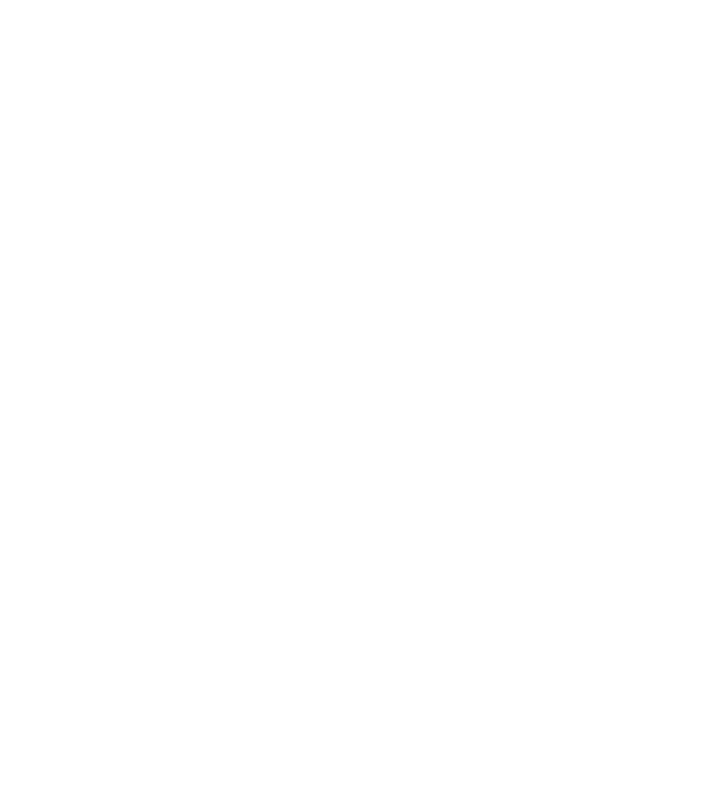
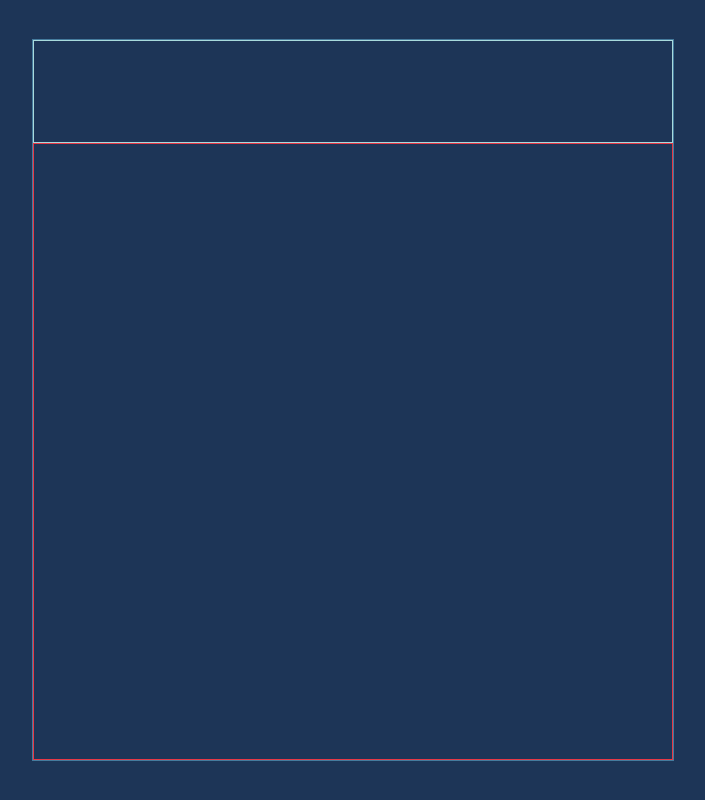
Before and after one commit to karey-higuera/agile-calculator, a plain HTML site: page index.html in a window 1280 px wide. Shown: the whole page, without its empty margins (287-992 px from the left). Drawn offline with Linux system fonts and the light colour scheme.

Commit message:
add CSS reset and basic calculator layout

```diff
--- a/index.html
+++ b/index.html
@@ -4,10 +4,14 @@
     <meta charset="UTF-8">
     <meta name="viewport" content="width=device-width, initial-scale=1.0">
     <script src="main.js"></script>
+    <link rel="stylesheet" href="reset.css">
     <link rel="stylesheet" href="style.css">
     <title>Calculator</title>
 </head>
 <body>
-
+    <div id="calculator">
+        <div id="display"></div>
+        <div id="input"></div>
+    </div>
 </body>
 </html>
--- /dev/null
+++ b/reset.css
@@ -0,0 +1,48 @@
+/* http://meyerweb.com/eric/tools/css/reset/
+   v2.0 | 20110126
+   License: none (public domain)
+*/
+
+html, body, div, span, applet, object, iframe,
+h1, h2, h3, h4, h5, h6, p, blockquote, pre,
+a, abbr, acronym, address, big, cite, code,
+del, dfn, em, img, ins, kbd, q, s, samp,
+small, strike, strong, sub, sup, tt, var,
+b, u, i, center,
+dl, dt, dd, ol, ul, li,
+fieldset, form, label, legend,
+table, caption, tbody, tfoot, thead, tr, th, td,
+article, aside, canvas, details, embed,
+figure, figcaption, footer, header, hgroup,
+menu, nav, output, ruby, section, summary,
+time, mark, audio, video {
+	margin: 0;
+	padding: 0;
+	border: 0;
+	font-size: 100%;
+	font: inherit;
+	vertical-align: baseline;
+}
+/* HTML5 display-role reset for older browsers */
+article, aside, details, figcaption, figure,
+footer, header, hgroup, menu, nav, section {
+	display: block;
+}
+body {
+	line-height: 1;
+}
+ol, ul {
+	list-style: none;
+}
+blockquote, q {
+	quotes: none;
+}
+blockquote:before, blockquote:after,
+q:before, q:after {
+	content: '';
+	content: none;
+}
+table {
+	border-collapse: collapse;
+	border-spacing: 0;
+}
--- a/style.css
+++ b/style.css
@@ -0,0 +1,33 @@
+html {
+    height: 100vh;
+}
+
+body {
+    height: 100%;
+    display: flex;
+    align-items: center;
+    justify-content: center;
+    background-color: #1d3557;
+}
+
+#calculator {
+    display: grid;
+    height: 90vh;
+    width: clamp(500px, 50vw, 900px);
+    grid-template-rows: 1fr 6fr;
+    grid-template-columns: 1fr;
+    grid-template-areas:
+        "display",
+        "input";
+    border: 1px solid #457b9d;
+}
+
+#display {
+    grid-area: "display";
+    border: 1px solid #a8dadc;
+}
+
+#input {
+    grid-area: "input";
+    border: 1px solid #e63946;
+}
```
Also changed, not shown: 1 other file.
